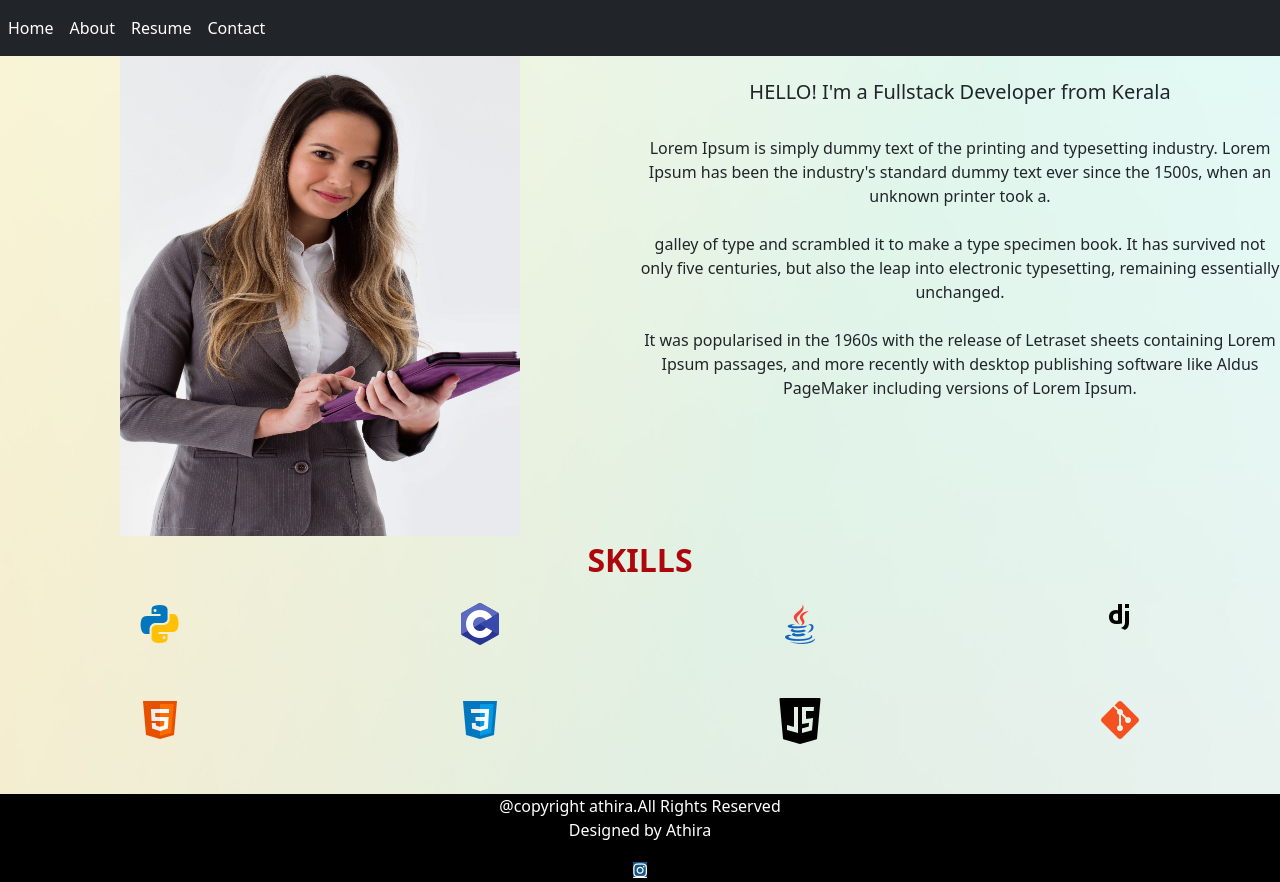
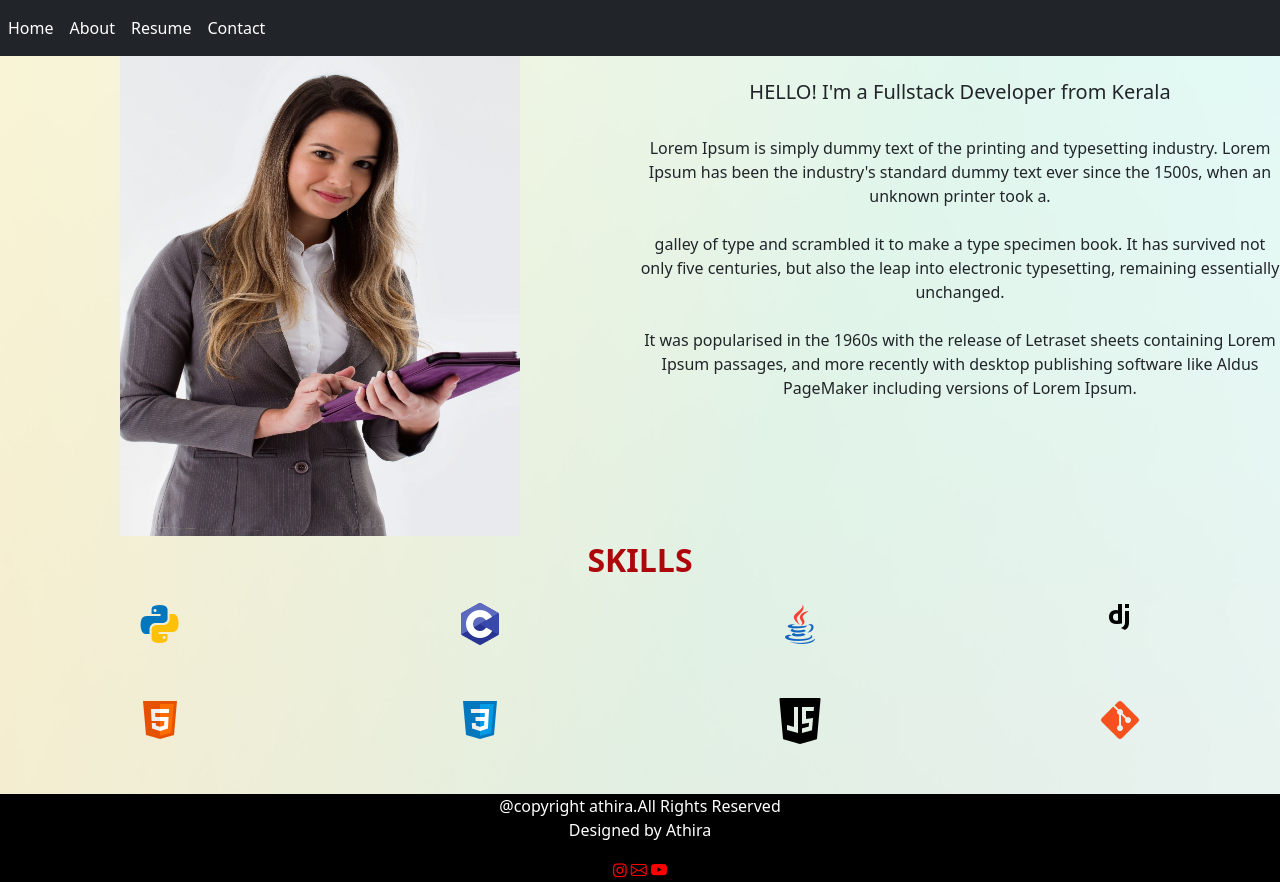
Before and after one commit to Athira8593/portfolio, a plain HTML site: page about.html in a window 1280 px wide. Drawn offline with nearby package versions, Linux system fonts and the light colour scheme; a script that the page names is missing.

Commit message:
Update about.html

```diff
--- a/about.html
+++ b/about.html
@@ -4,10 +4,11 @@
 <head>
     <meta charset="UTF-8">
     <title>home</title>
-    <link href="style.css" rel="stylesheet" type="text/css">
+        <link href="style.css" rel="stylesheet" type="text/css">
     <link rel="stylesheet" href="https://cdnjs.cloudflare.com/ajax/libs/font-awesome/4.7.0/css/font-awesome.min.css">
     <link rel="stylesheet" href="https://cdn.jsdelivr.net/npm/bootstrap-icons@1.5.0/font/bootstrap-icons.css">
     <link href="https://cdn.jsdelivr.net/npm/bootstrap@5.0.2/dist/css/bootstrap.min.css" rel="stylesheet" integrity="sha384-EVSTQN3/azprG1Anm3QDgpJLIm9Nao0Yz1ztcQTwFspd3yD65VohhpuuCOmLASjC" crossorigin="anonymous">
+
 
 </head>
 <body style="margin:0;">
@@ -83,7 +84,9 @@
             <p>@copyright athira.All Rights Reserved<br>
             Designed by Athira</p>
             <div class="foot">
-                <a href="https://instagram.com/athira._ramesh_?utm_medium=copy_link" class="fa fa-instagram"></a>
+                <a href="https://instagram.com/athira._ramesh_?utm_medium=copy_link" ><i class="fa fa-instagram" style="color:red; background-color:black;"></i></a>
+                <a href="https://mail.google.com/mail/u/0/?tab=rm#inbox" style="color: red;"><i class="bi bi-envelope" style="color:red; background-color:black;"></i></a>
+                <a href="https://www.youtube.com/" ><i class="bi bi-youtube" style="color:red; background-color:black;"></i></a>
             </div>
         </div>
     </div>
```
